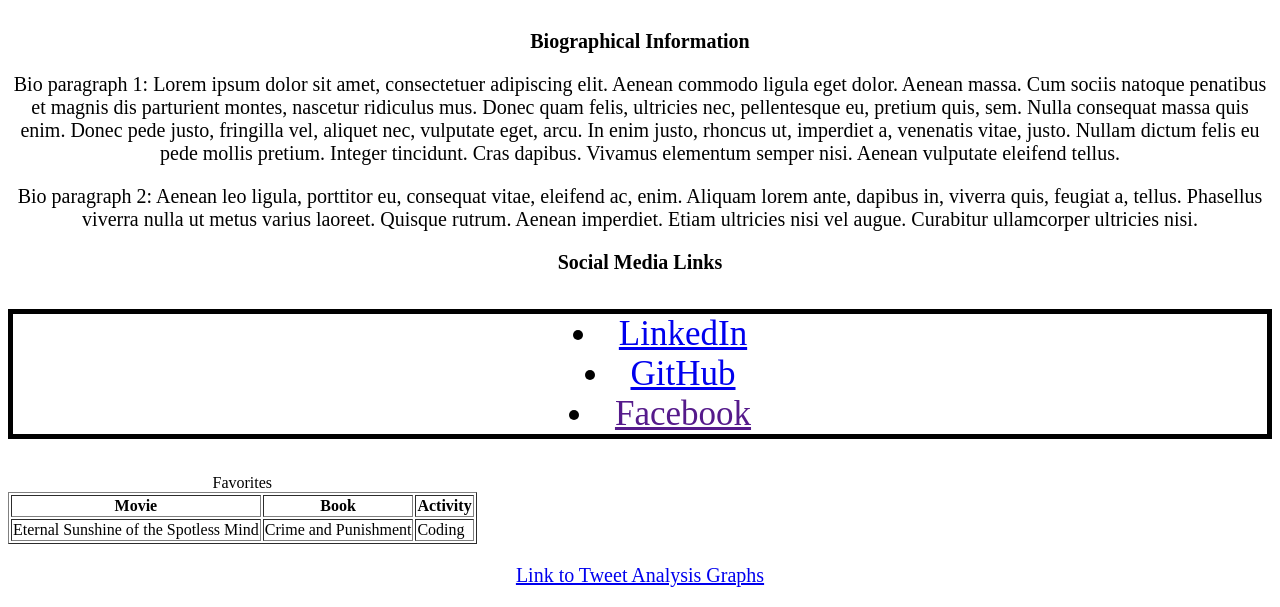
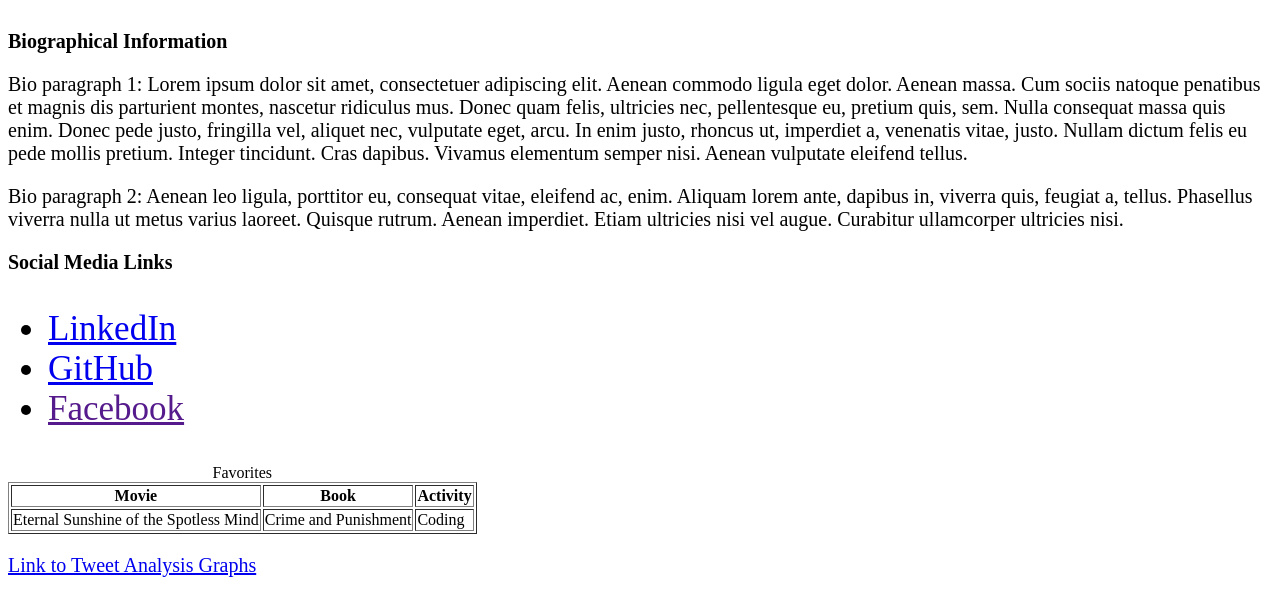
Before and after one commit to JGohl/jgohl.github.io, a plain HTML site: page my_basic_bio.html in a window 1280 px wide. Shown: the part 445-1052 px from the top of the page. Drawn offline with Linux system fonts and the light colour scheme.

Commit message:
Update my_basic_bio.html

```diff
--- a/my_basic_bio.html
+++ b/my_basic_bio.html
@@ -39,7 +39,7 @@
     h3 {
       margin-top: 15px;
       font-size: 20px;
-      text-align: center;
+      text-align: left;
     }
 
     /* All img tags */
@@ -57,21 +57,15 @@
 
     /* All p tags */
     p {
-      text-align: center;
+      text-align: left;
       font-size: 20px;
     }
 
     /* All unordered list tags */
     ul {
-      text-align: center;
+      text-align: left;
       font-size: 35px;
       /* Give an element a solid border. */
-      border-style: solid;
-      /* Render the border 5 pixels thick. */
-      border-width: 5px;
-      /* Include bullets in the content flow. */
-      /* More info here: http://www.w3schools.com/cssref/pr_list-style-position.asp */
-      list-style-position: inside;
     }
   </style>
 
```
